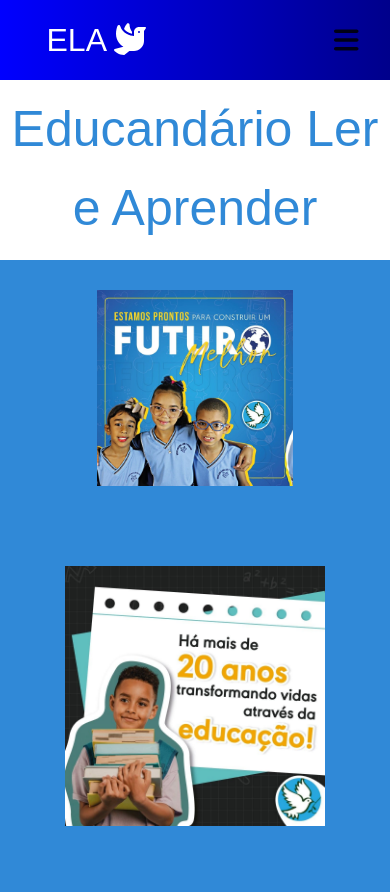
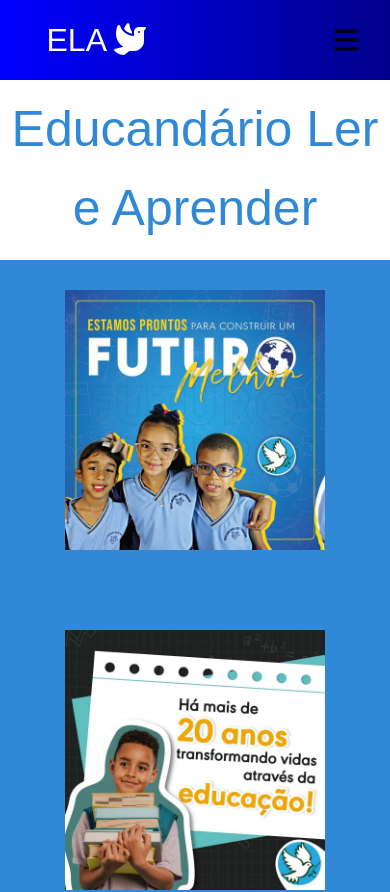
Before and after one commit to srcmarcelo/ela-web, a React (Create React App) app: page / in a window 390 px wide. Shown: the top 892 px of the page. Built offline with nearby package versions, Linux system fonts and the light colour scheme; the HTML template or start-up script is replaced by a standard one.

Commit message:
testing carousel on iphone

```diff
--- a/src/pages/Home/index.jsx
+++ b/src/pages/Home/index.jsx
@@ -1,5 +1,4 @@
 import React from "react";
-import { Image } from "antd";
 import Footer from "../../components/Footer";
 import HomeCarousel from "../../components/HomeCarousel";
 import { FontAwesomeIcon } from "@fortawesome/react-fontawesome";
@@ -49,11 +48,11 @@
     </Container>
     <PicturesComponent>
       <Container style={{ alignItems: "center" }}>
-        <Image src="/images/side1.jpg" preview={false} className="image" />
+        <img src="/images/side1.jpg" preview={false} alt="" className="image" />
       </Container>
       <HomeCarousel />
       <Container style={{ alignItems: "center" }}>
-        <Image src="/images/side2.jpg" preview={false} className="image" />
+        <img src="/images/side2.jpg" preview={false} alt="" className="image" />
       </Container>
     </PicturesComponent>
     <Container>
--- a/src/pages/Home/styles.js
+++ b/src/pages/Home/styles.js
@@ -24,20 +24,20 @@
   text-align: center;
 
   .image {
-    // height: 20rem;
-    height: 8rem;
+    height: 20rem;
+    width: 20rem;
 
     @media (max-width: 1206px) {
-      // height: 17.5rem;
-      height: 12.5rem;
+      height: 17.5rem;
+      width: 17.5rem;
     }
     @media (max-width: 480px) {
-      // height: 16.25rem;
-      height: 12.25rem;
+      height: 16.25rem;
+      width: 16.25rem;
     }
     @media (max-width: 300px) {
-      // height: 14.375rem;
-      height: 12.375rem;
+      height: 14.375rem;
+      width: 14.375rem;
     }
   }
 `;
```
